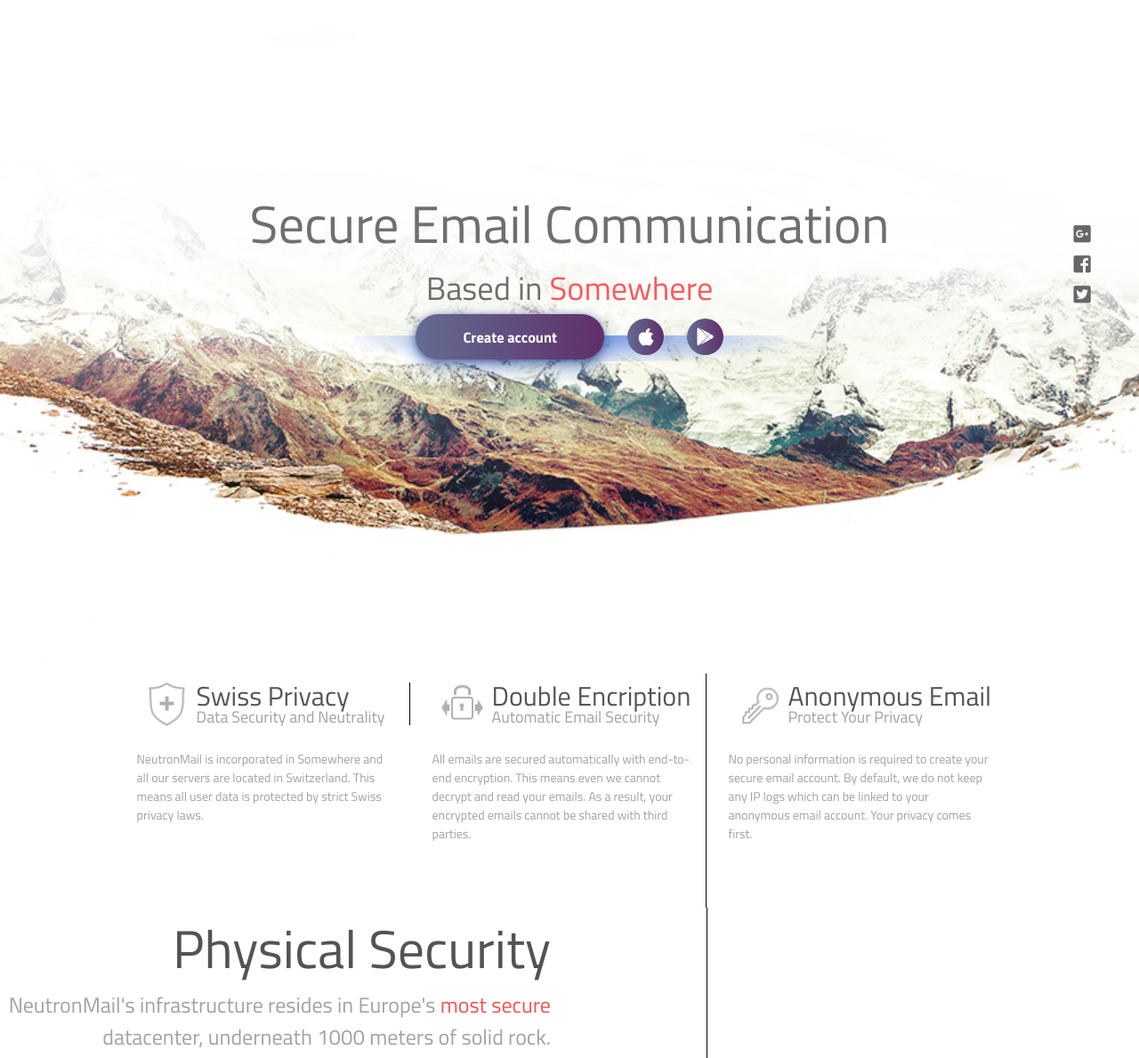
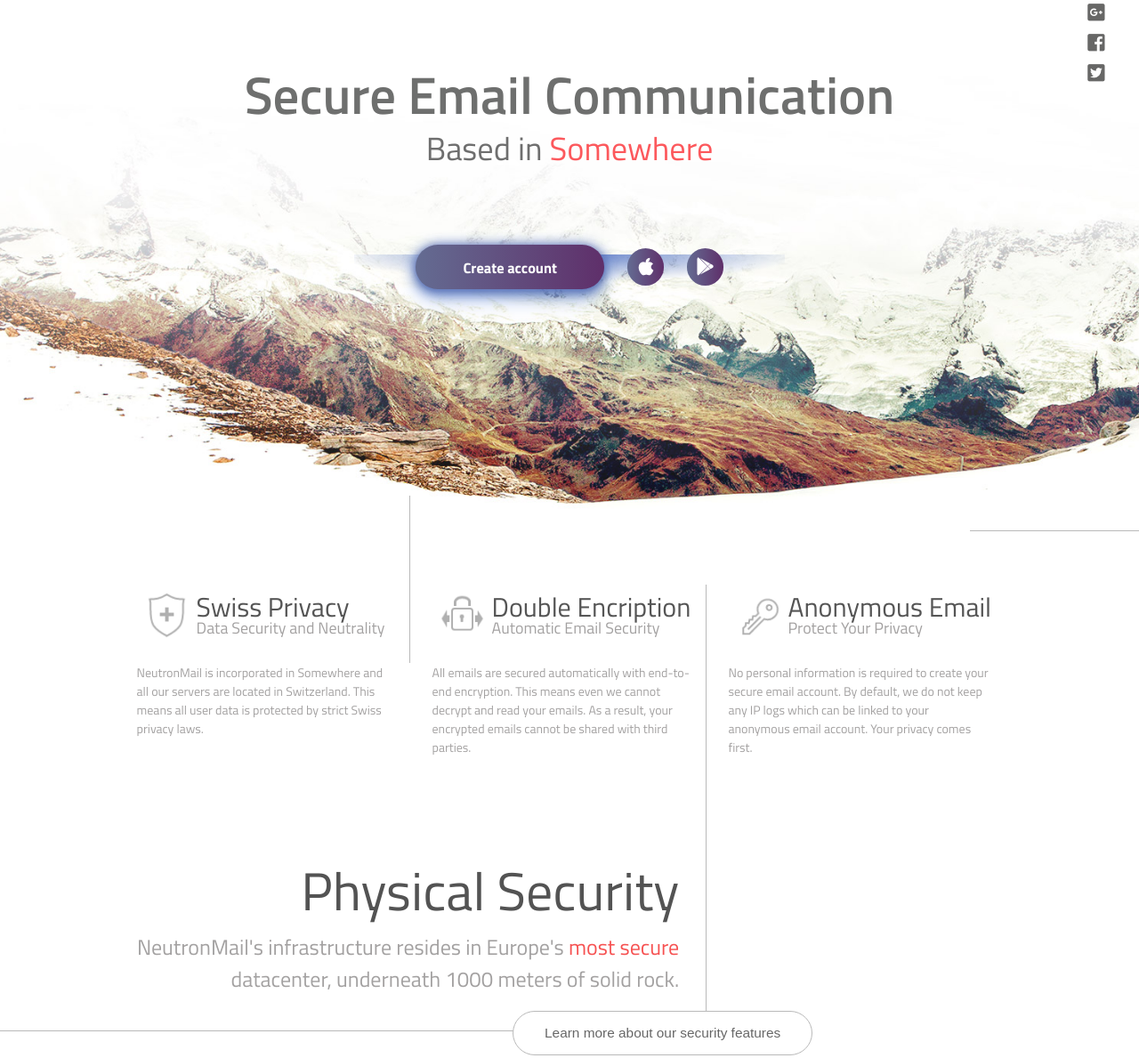
Before and after one commit to SADmammoth/youtube-client, a plain HTML site: page index.html in a window 1280 px wide. Shown: the part 203-1392 px from the top of the page at 89% size. Drawn offline with Linux system fonts and the light colour scheme.

Commit message:
feat: structure and styles at 1521px viewport
cherry-picked from SADmammoth/neutronmail.git

```diff
--- a/index.html
+++ b/index.html
@@ -9,7 +9,7 @@
 
 <body>
     <header>
-      <h1>neutron<strong style="color: #5b4295">Mail</strong></h1>
+      <h1><a href="#">neutron<strong style="color: #5b4295">Mail</strong></a></h1>
 
       <ul class="nav">
         <li><a href="#">About</a></li>
@@ -40,7 +40,11 @@
     <section class="mid">
 
         <div class="main_picture">
-
+          <div class="public_accounts">
+            <a href="#"><i class="FA-brands Gp">&#xF0D4;</i></a>
+            <a href="#"><i class="FA-brands FB">&#xF082;</i></a>
+            <a href="#"><i class="FA-brands TW">&#xF081;</i></a>
+          </div>
             <h2>Secure Email Communication</h2>
             <h3>Based in <strong>Somewhere</strong></h3>
             <div class="btn_block">
@@ -54,18 +58,14 @@
               <i class="FA-brands">&#xF3AB;</i>
             </button>
             </div>
-            <div class="public_accounts">
-                <a href="#"><i class="FA-brands Gp">&#xF0D4;</i></a>
-                <a href="#"><i class="FA-brands FB">&#xF082;</i></a>
-                <a href="#"><i class="FA-brands TW">&#xF081;</i></a>
-              </div>
+
         </div>
 
         <div class="features">
           <div class="feature">
-              <img src="./assets/images/Privacy.gif" title="Swiss Privacy" alt="" />
-              <h2  style="border-right: 1px solid black;" >Swiss Privacy</h2>
-              <h3  style="border-right: 1px solid black;" >Data Security and Neutrality</h3>
+              <div class="feature_head"> <img src="./assets/images/Privacy.gif" title="Swiss Privacy" alt="" />
+              <h2>Swiss Privacy</h2>
+              <h3>Data Security and Neutrality</h3></div>
             <p>
                 NeutronMail is incorporated in
                 Somewhere and all our servers are located in Switzerland.
@@ -73,9 +73,9 @@
             </p>
           </div>
           <div class="feature">
-            <img src="./assets/images/Encryption.gif" title="Double Encryptin" alt="" />
+            <div class="feature_head"> <img src="./assets/images/Encryption.gif" title="Double Encryptin" alt="" />
             <h2>Double Encription</h2>
-            <h3>Automatic Email Security</h3>
+            <h3>Automatic Email Security</h3></div>
             <p>
               All emails are secured automatically
               with end-to-end encryption. This means even
@@ -84,9 +84,9 @@
             </p>
           </div>
           <div class="feature">
-            <img src="./assets/images/Anonymous.gif" title="Anonymous Email" alt="" />
+            <div class="feature_head"> <img src="./assets/images/Anonymous.gif" title="Anonymous Email" alt="" />
             <h2>Anonymous Email</h2>
-            <h3>Protect Your Privacy</h3>
+            <h3>Protect Your Privacy</h3></div>
             <p>
               No personal information is required to
               create your secure email account. By default,
@@ -104,7 +104,7 @@
         </div>
     </section>
     <section class="testimonials">
-      <div class= "image-line">
+      <div class= "image-line" style= "width: 48%; margin-top: 70px; z-index: 3; position: relative;">
         <a href="#"><img src="./assets/images/wallstreet.gif" title="Wall Street Journal" alt="Wall Street Journal"></a>
         <a href="#"><img src="./assets/images/times.gif" title="The New York Times" alt="The New York Times"></a>
         <a href="#"><img src="./assets/images/guardian.gif" title="theguardian" alt="theguardian"></a>
@@ -112,7 +112,7 @@
         <a href="#"><img src="./assets/images/f_a.gif" title="Franffurter Allgemeine" alt="Franffurter Allgemeine"></a>
         <a href="#"><img src="./assets/images/foxnews.gif" title="FOX NEWS" alt="FOX NEWS"></a>
       </div>
-        <div class="feedbacks">
+        <div class="feedbacks" style="z-index: 3; position: relative;">
 
           <div class="feedback-slider">
             <input type="radio" name="feedback-slider" value="1" checked>
@@ -155,7 +155,7 @@
         </div>
         <div class="partners_sponsors">
           <span>Those, who help us secure your privacy</span>
-          <div class="image-line">
+          <div class="image-line" style= "width: 68%;">
           <a href="#"><img src="./assets/images/vent_mentor.gif" title="Veature Mentoring" alt="Veature Mentoring"></a>
           <a href="#"><img src="./assets/images/deltalis.gif" title="Deltalis" alt="Deltalis"></a>
           <a href="#"><img src="./assets/images/fongit.gif" title="Fongit" alt="Fongit"></a>
--- a/styles/main.css
+++ b/styles/main.css
@@ -25,7 +25,11 @@
 
 body {
   font-family: 'TitillumWeb';
+  padding-top: 70px;
+}
 
+section {
+  margin: 0 auto;
 }
 
 h1 {
@@ -78,6 +82,7 @@
 
 .nav a:hover {
   font-weight: bold;
+  font-size: 97%;
 }
 
 .slash_list {
@@ -90,6 +95,7 @@
 #curr_lang, .slash_list a:hover {
   font-weight: bold;
   color: #959595;
+  font-size: 95%;
 }
 
 #curr_lang {
@@ -109,7 +115,7 @@
 }
 
 .main_picture h2{
-  font-weight: 400;
+  font-weight: 600;
   /* font-size: calc(15px + 3vw); */
   font-size: 4.2rem;
   color: #6e6f6e;
@@ -117,6 +123,7 @@
 }
 
 .main_picture h3{
+  margin-top: -12px;
   color: #6e6e6e;
   font-weight: 400;
   /* font-size: calc(2vw + 6px); */
@@ -129,12 +136,12 @@
 }
 
 .main_picture{
-  background-image: url('../assets/images/Main_picture.jpg');
+  background-image: url('../assets/images/main_bg.jpg');
   background-repeat: no-repeat;
   background-size: cover;
-  background-position: 50% 50%;
   width: 100%;
-  height: 800px;
+  height: 70vh;
+  margin-bottom: 150px;
   display: flex;
   align-content: center;
   justify-content: center;
@@ -149,13 +156,14 @@
 }
 
 .main_picture .btn_block{
-  background: radial-gradient(ellipse at top, rgba(103,140,227,1) 0%,rgba(125,185,232,0) 50%);
+  background: radial-gradient(ellipse at top, #6280cb 0%,#6280cb00 50%);
   background-repeat: no-repeat;
-  background-position: 50% calc(11px + 1.1vw);
-  background-size: calc(150px + 46vw) calc(22px + 2.2vw);
-
+  background-position: 50% calc(5px + 1.1vw);
+  background-size: calc(150px + 46vw) calc(15px + 2.2vw);
   width: calc(75px + 32vw);
-  height: calc(26px + 2.2vw);
+  height: calc(26px + 3.2vw);
+  margin-bottom: 220px;
+  margin-top: 73px;
 }
 
 .main_picture button{
@@ -163,13 +171,19 @@
 }
 
 .public_accounts {
+  box-sizing: border-box;
   display: flex;
   flex-direction: column;
-  position: relative;
-  left: 45%;
-  bottom: 20%;
+  position: absolute;
+  align-items: flex-end;
+  right: 0;
+  top: 25%;
   color: #676766;
   font-size: 22px;
+  height: 600px;
+  width: 190px;
+  padding-right: 3vw;
+  border-bottom: 1px solid #b9b9b9;
 }
 
 .public_accounts .Gp:hover{
@@ -209,7 +223,8 @@
   font-family: 'TitillumWeb';
   font-weight: bold;
   border: none;
-  box-shadow: 0  0px  7px #5f2f6a40, /*opacity: 25%*/
+  box-shadow: 0  2px  16px #6280cb,
+              0  0px  7px #5f2f6a40, /*opacity: 25%*/
               0  7px  9px #64739726, /*opacity: 15%*/
               0 13px 21px #1450cc40, /*opacity: 25%*/
               0  4px 16px #6691e959, /*opacity: 35%*/
@@ -299,10 +314,10 @@
 
 .testimonials {
   background-image: url('../assets/images/devices_bg.png');
-  background-position: 0 100%;
-  background-size: 100% 80%;
+  background-position: 100% -250%;
+  background-size: 100% auto;
   background-repeat: no-repeat;
-  height: 670px;
+  height: 740px;
 }
 
 .download_app {
@@ -360,13 +375,35 @@
   width: 31.65%;
   /* font-size: 14px; */
   color: #a3a1a1;
- display: grid;
- grid:
+ /* display: grid; */
+ /* grid:
     'img head1' 0.5fr
     'img head2' 1fr
     'paragraph paragraph' 4fr / auto 1fr;
-    align-content: center;
+    align-content: center; */
   padding: 0;
+  position: relative;
+  z-index: 2;
+  bottom: 180px;
+  margin-bottom: -180px;
+}
+
+.feature_head img{
+  float: left;
+}
+
+.feature_head {
+  padding-bottom: 30px;
+}
+
+.feature:nth-child(n+2){
+  margin-top: 100px;
+}
+
+.feature:first-child  .feature_head {
+  padding-top: 100px;
+  border-right: 1px solid #b9b9b9;
+
 }
 
 @media (orientation: landscape){
@@ -385,8 +422,8 @@
 }
 
 .feature h2{
-  margin-top: 10px;
-  grid-area: head1;
+  padding-top: 10px;
+  /* grid-area: head1; */
   /* font-size: 30px; */
   font-size: 2.15rem;
   font-weight: 400;
@@ -395,30 +432,37 @@
 }
 
 .feature h3 {
-  grid-area: head2;
+  /* grid-area: head2; */
   line-height: 1;
   /* font-size: 18px; */
   font-size: 1.28rem;
   font-weight: 400;
-  align-self: start;
+  /* align-self: start; */
 }
 
 .feature p {
-  grid-area: paragraph;
+  /* grid-area: paragraph; */
   width: 95%;
-  align-self: start;
+  /* align-self: start; */
+  clear: left;
 }
 
 .feature:nth-child(2){
-  border-right: 1px solid black;
+  border-right: 1px solid #b9b9b9;
 }
 
 .main_feature {
-  height: 279px;
+  box-sizing: border-box;
   text-align: right;
-  width: 62%;
-  border-right: 1px solid black;
-  border-bottom: 1px solid black;
+  width: 62.05%;
+  border-right: 1px solid #b9b9b9;
+  border-bottom: 1px solid #b9b9b9;
+  display: flex;
+  flex-direction: column;
+  align-items: flex-end;
+  justify-content: flex-end;
+  padding-right: 30px;
+  padding-top: 105px;
 }
 
 .main_feature p {
@@ -427,7 +471,7 @@
   color: #a3a1a1;
   font-size: 24px;
   width: 619px;
-
+  margin-bottom: -10px;
 }
 
 .main_feature h2 {
@@ -455,8 +499,8 @@
   padding: 20px 35px;
   line-height: .5;
   position: relative;
-  z-index:2;
-  top: 90px;
+  z-index: 2;
+  top: 28px;
   left: 150px;
 
 }
@@ -470,8 +514,8 @@
   display: flex;
   flex-direction: column;
 }
+
 .feedback-slider input{
-
   appearance: none;
   -webkit-appearance: none;
   cursor: pointer;
@@ -498,6 +542,8 @@
 }
 
 .feedbacks {
+  margin-left: 19%;
+  margin-top: 75px;
   font-family: 'Malaga OT';
   font-style: italic;
   color: #101010;
@@ -547,6 +593,7 @@
   color: #7c7c7c;
   font-weight: 400;
 }
+
 .partners_sponsors {
   box-sizing: border-box;
   width: 88%;
@@ -558,13 +605,17 @@
   align-items: flex-end;
   color: #afafaf;
   /* font-size: 14px; */
+  padding: 20px;
 }
 
 .image-line {
   display: flex;
-  width: 75%;
   margin-top: 2%;
   justify-content: space-between;
+}
+
+.image-line img {
+  width: 90%;
 }
 
 footer {
```
Also changed, not shown: assets/images/Main_picture.jpg (deleted), assets/images/gradient.gif (added), assets/images/main_bg.jpg (added).
